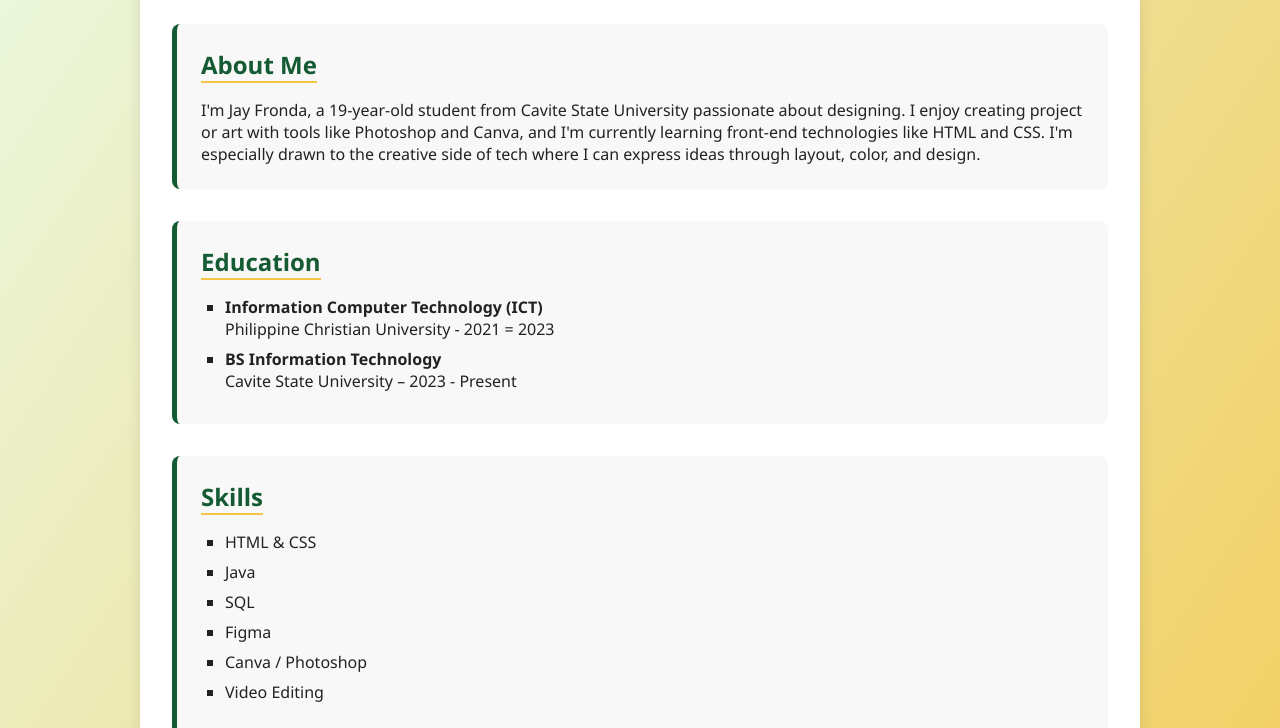
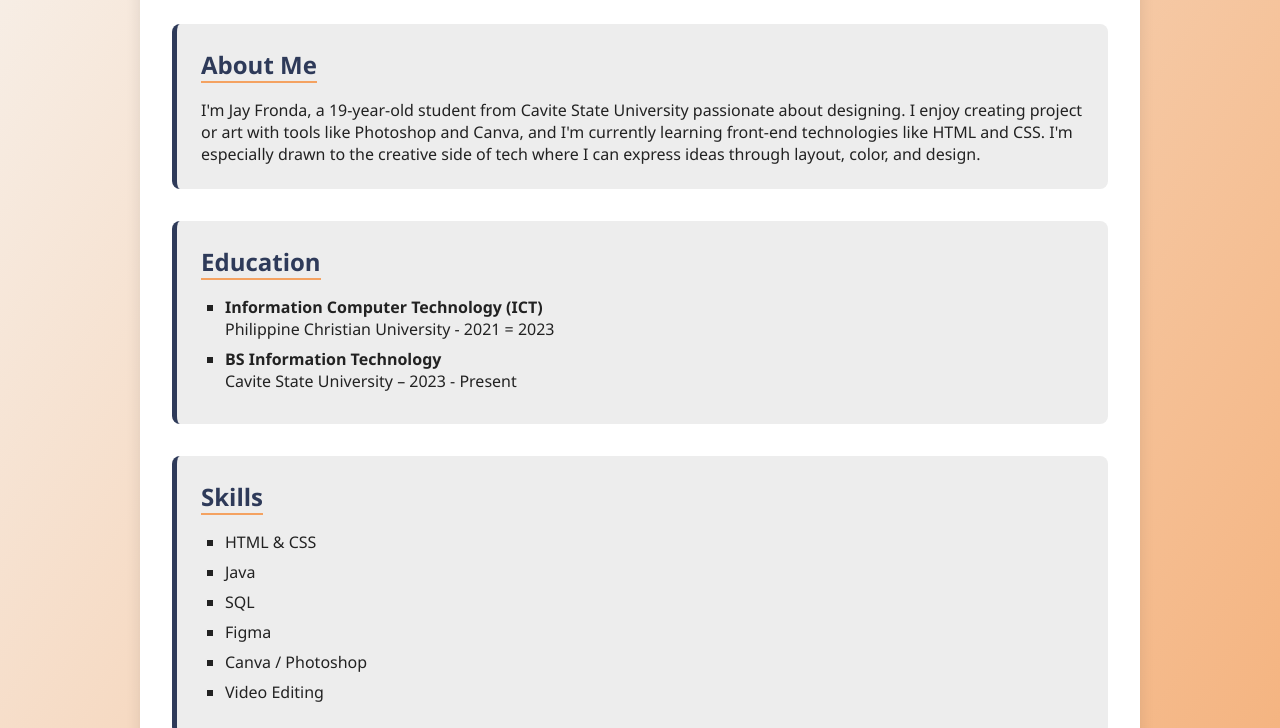
Before and after one commit to jakefronda/Fronda, a plain HTML site: page Fronda/index.html in a window 1280 px wide. Shown: the part 353-1081 px from the top of the page. Drawn offline with Linux system fonts and the light colour scheme.

Commit message:
Update style.css

```diff
--- a/Fronda/style.css
+++ b/Fronda/style.css
@@ -1,11 +1,10 @@
 :root {
-  --green: #145a32; /* CvSU Green */
-  --gold: #f4c542;  /* CvSU Gold */
+  --green: #2E3A59;      /* Deep Slate Blue (refined modern) */
+  --gold: #F4A261;       /* Warm muted orange (less pale than before) */
   --white: #ffffff;
-  --bg: #eafbea;
-  --lightgray: #f8f8f8;
+  --bg: #F7F5F2;         /* Slightly cream-toned background */
+  --lightgray: #EDEDED;  /* Lighter than gray but still defined */
 }
-
 .profile-pic {
   width: 150px;
   height: 150px;
```
